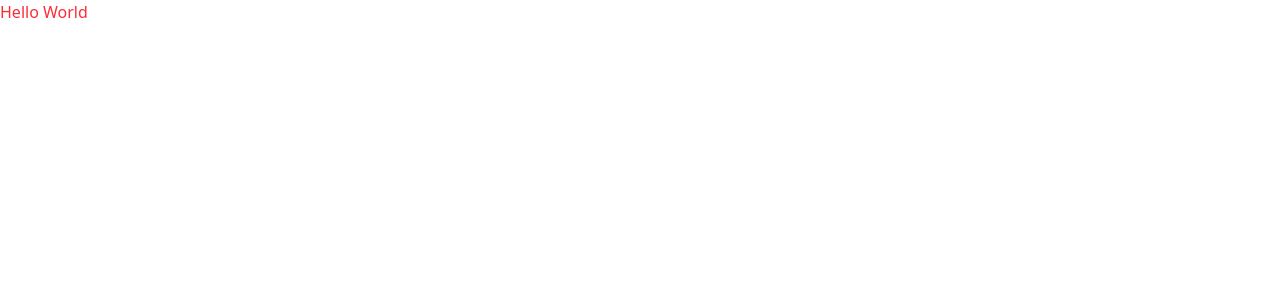
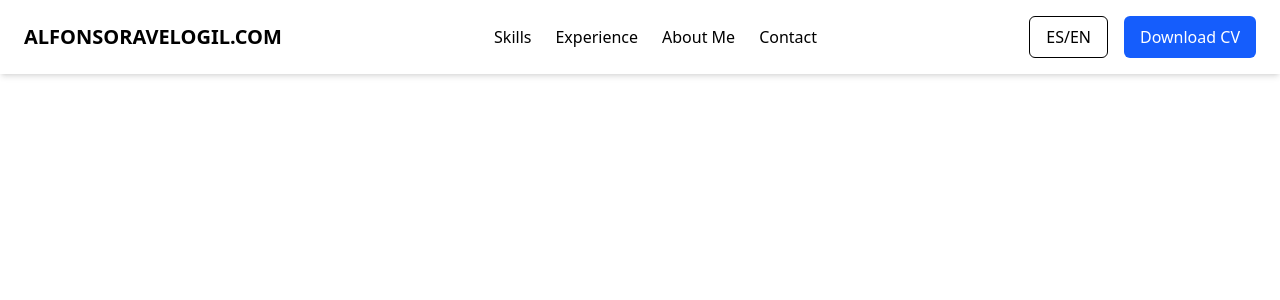
Before and after one commit to kingAlfy/portfolio-2025, a React (Vite) app: page / in a window 1280 px wide. Shown: the top 300 px of the page. Built offline with nearby package versions, Linux system fonts and the light colour scheme.

Commit message:
feat: add provisional header

```diff
--- a/src/App.jsx
+++ b/src/App.jsx
@@ -1,11 +1,10 @@
-import { useState } from 'react'
+import Header from './components/Header';
 
 function App() {
-  const [count, setCount] = useState(0)
 
   return (
     <div>
-      <h1 className="text-red-500">Hello World</h1>
+      <Header />
     </div>
   )
 }
--- /dev/null
+++ b/src/components/Header.jsx
@@ -0,0 +1,86 @@
+import { useState } from 'react';
+
+const Header = () => {
+  const [isMenuOpen, setIsMenuOpen] = useState(false);
+
+  const toggleMenu = () => {
+    setIsMenuOpen(!isMenuOpen);
+  };
+
+  return (
+    <header className="w-full px-6 py-4 bg-white shadow-md">
+      {/* Versión Desktop */}
+      <div className="hidden md:flex justify-between items-center max-w-7xl mx-auto">
+        {/* Logo */}
+        <a href="/" className="text-xl font-bold">
+          ALFONSORAVELOGIL.COM
+        </a>
+
+        {/* Navegación */}
+        <nav className="space-x-6">
+          <a href="#skills" className="hover:text-blue-600">Skills</a>
+          <a href="#experience" className="hover:text-blue-600">Experience</a>
+          <a href="#about" className="hover:text-blue-600">About Me</a>
+          <a href="#contact" className="hover:text-blue-600">Contact</a>
+        </nav>
+
+        {/* Botones */}
+        <div className="flex space-x-4">
+          <button className="px-4 py-2 border rounded-md hover:bg-gray-100">
+            ES/EN
+          </button>
+          <button className="px-4 py-2 bg-blue-600 text-white rounded-md hover:bg-blue-700">
+            Download CV
+          </button>
+        </div>
+      </div>
+
+      {/* Versión Móvil */}
+      <div className="md:hidden flex justify-between items-center">
+        <div className="text-xl font-bold">
+          ALFONSORAVELOGIL.COM
+        </div>
+        <button
+          onClick={toggleMenu}
+          className="p-2"
+        >
+          <svg
+            className="w-6 h-6"
+            fill="none"
+            stroke="currentColor"
+            viewBox="0 0 24 24"
+          >
+            <path
+              strokeLinecap="round"
+              strokeLinejoin="round"
+              strokeWidth={2}
+              d={isMenuOpen ? "M6 18L18 6M6 6l12 12" : "M4 6h16M4 12h16M4 18h16"}
+            />
+          </svg>
+        </button>
+      </div>
+
+      {/* Menú móvil desplegable */}
+      {isMenuOpen && (
+        <div className="md:hidden absolute top-16 left-0 right-0 bg-white shadow-md py-4">
+          <nav className="flex flex-col space-y-4 px-6">
+            <a href="#skills" className="hover:text-blue-600">Skills</a>
+            <a href="#experience" className="hover:text-blue-600">Experience</a>
+            <a href="#about" className="hover:text-blue-600">About Me</a>
+            <a href="#contact" className="hover:text-blue-600">Contact</a>
+          </nav>
+          <div className="flex flex-col space-y-2 px-6 mt-4">
+            <button className="px-4 py-2 border rounded-md hover:bg-gray-100">
+              ES/EN
+            </button>
+            <button className="px-4 py-2 bg-blue-600 text-white rounded-md hover:bg-blue-700">
+              Download CV
+            </button>
+          </div>
+        </div>
+      )}
+    </header>
+  );
+};
+
+export default Header;
```
